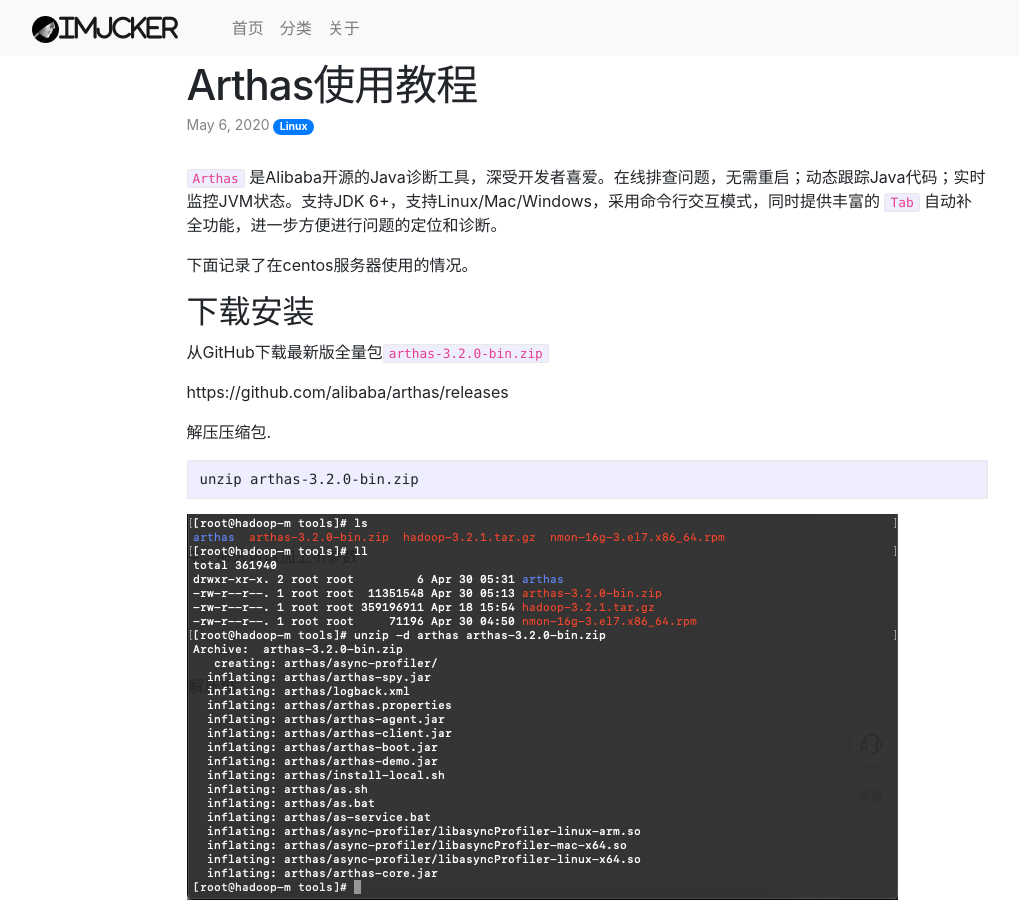
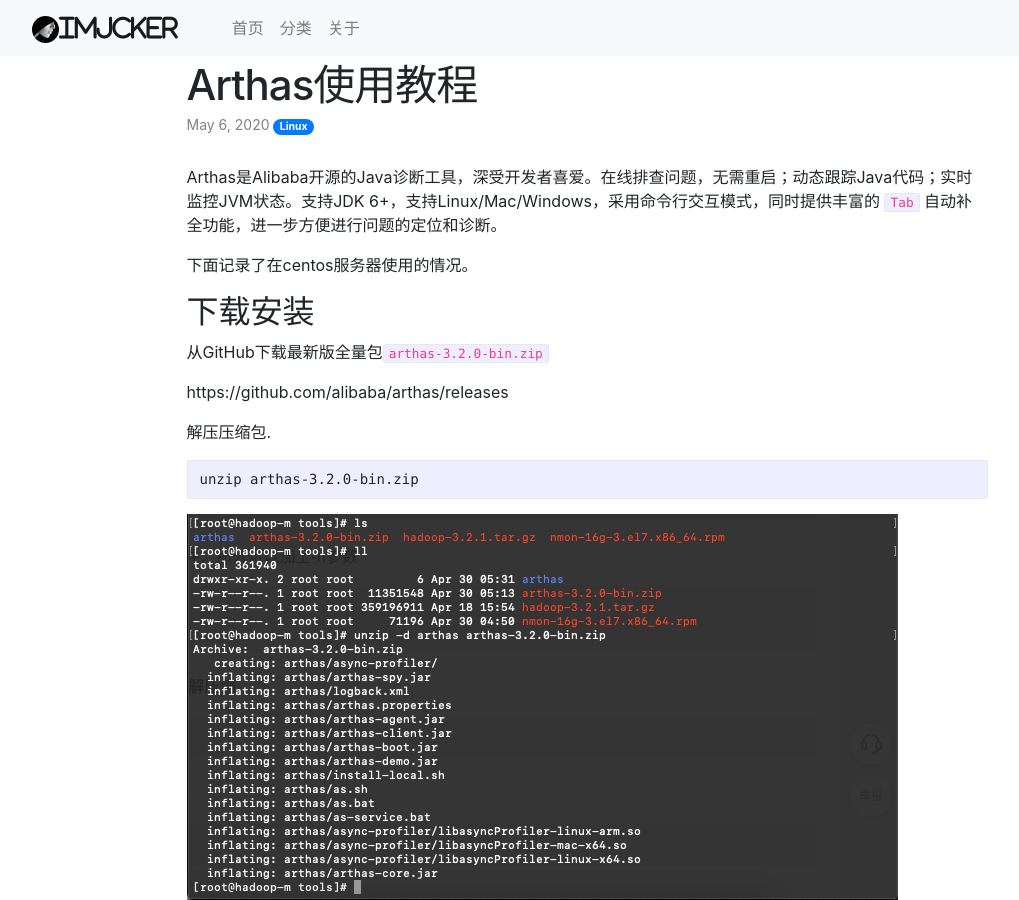
Before and after one commit to imjcker/imjcker.github.io, a Jekyll site: the page built from _posts/2020-05-06-arthas.md, in a window 1280 px wide and 900 px high. Shown: the whole window, without its empty margins (53-1072 px from the left). Built offline with Jekyll 4.4.1, drawn with Linux system fonts in a browser that asks for light colours; nearby versions of some CDN libraries; comment, search, counter and statistics services are not loaded.

Commit message:
update preview

```diff
--- a/_posts/2020-05-06-arthas.md
+++ b/_posts/2020-05-06-arthas.md
@@ -6,7 +6,7 @@ tags: test 测试
 bg: 2020/arthas.png
 ---
 
-`Arthas` 是Alibaba开源的Java诊断工具，深受开发者喜爱。在线排查问题，无需重启；动态跟踪Java代码；实时监控JVM状态。支持JDK 6+，支持Linux/Mac/Windows，采用命令行交互模式，同时提供丰富的 `Tab` 自动补全功能，进一步方便进行问题的定位和诊断。
+Arthas是Alibaba开源的Java诊断工具，深受开发者喜爱。在线排查问题，无需重启；动态跟踪Java代码；实时监控JVM状态。支持JDK 6+，支持Linux/Mac/Windows，采用命令行交互模式，同时提供丰富的 `Tab` 自动补全功能，进一步方便进行问题的定位和诊断。
 
 下面记录了在centos服务器使用的情况。
 
```
